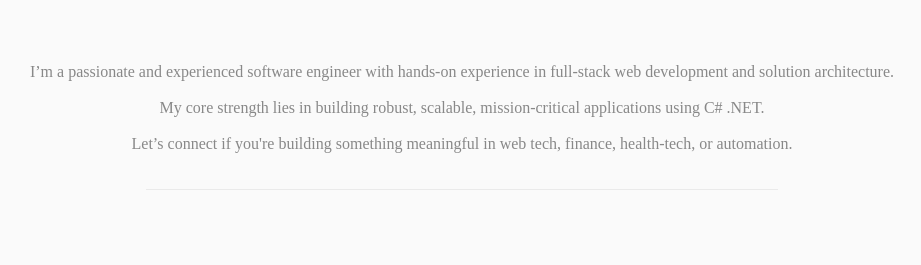
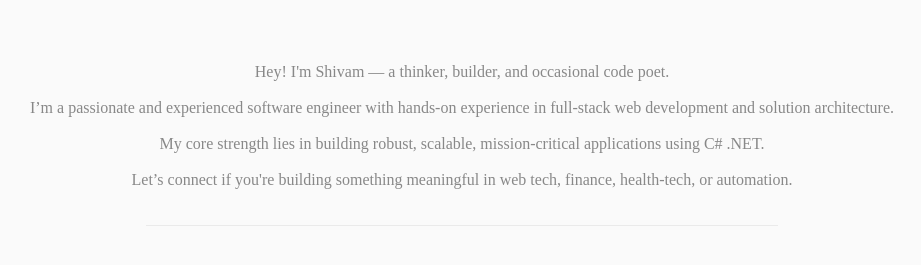
Before and after one commit to shivamrajvansh/my-website, a plain HTML site: page index.html in a window 1280 px wide. Shown: the part 181-446 px from the top of the page, without its empty margins (178-1099 px from the left). Drawn offline with Linux system fonts and the light colour scheme.

Commit message:
Update index.html

```diff
--- a/index.html
+++ b/index.html
@@ -11,6 +11,8 @@
 			</h1>
 
 			<p class="description">
+				Hey! I'm Shivam — a thinker, builder, and occasional code poet.
+				<br /><br />
 				I’m a passionate and experienced software engineer with hands-on experience in full-stack web development and solution architecture.
 				<br /><br />
 				My core strength lies in building robust, scalable, mission-critical applications using C# .NET.
```
